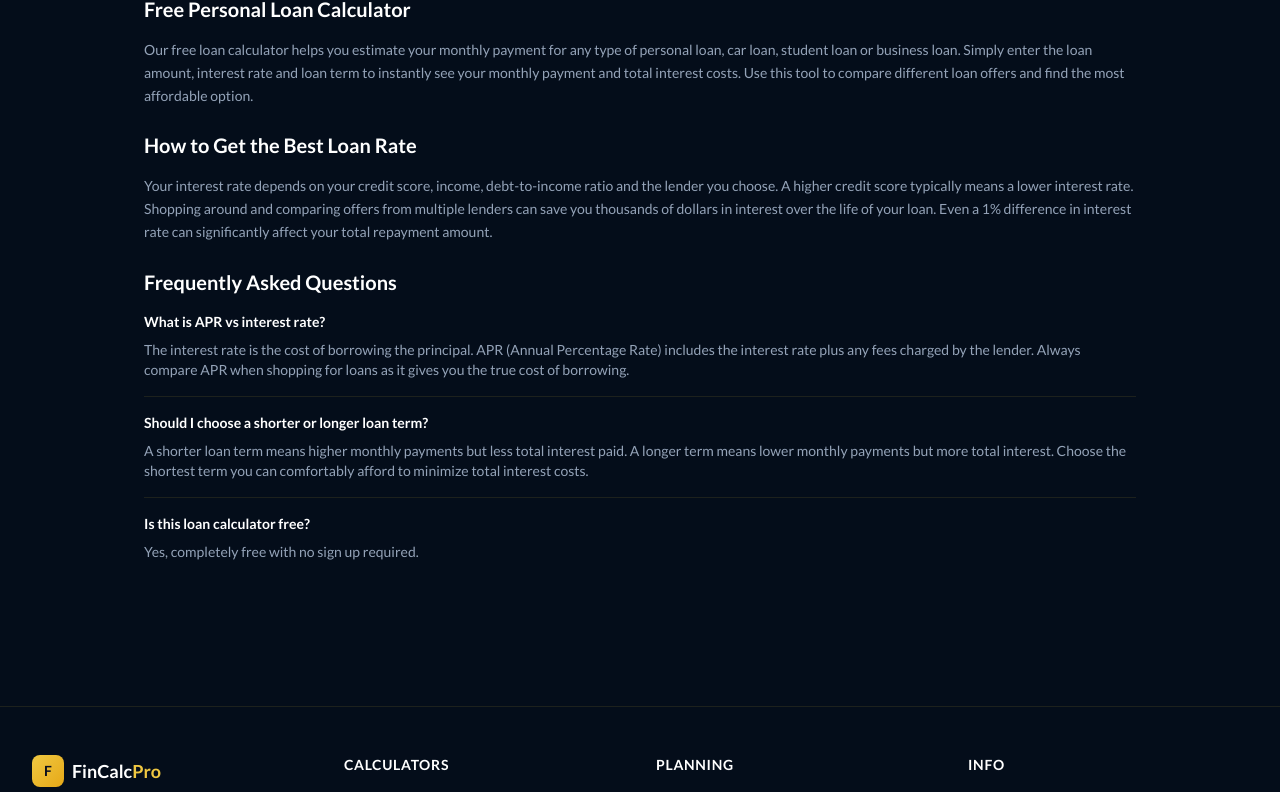
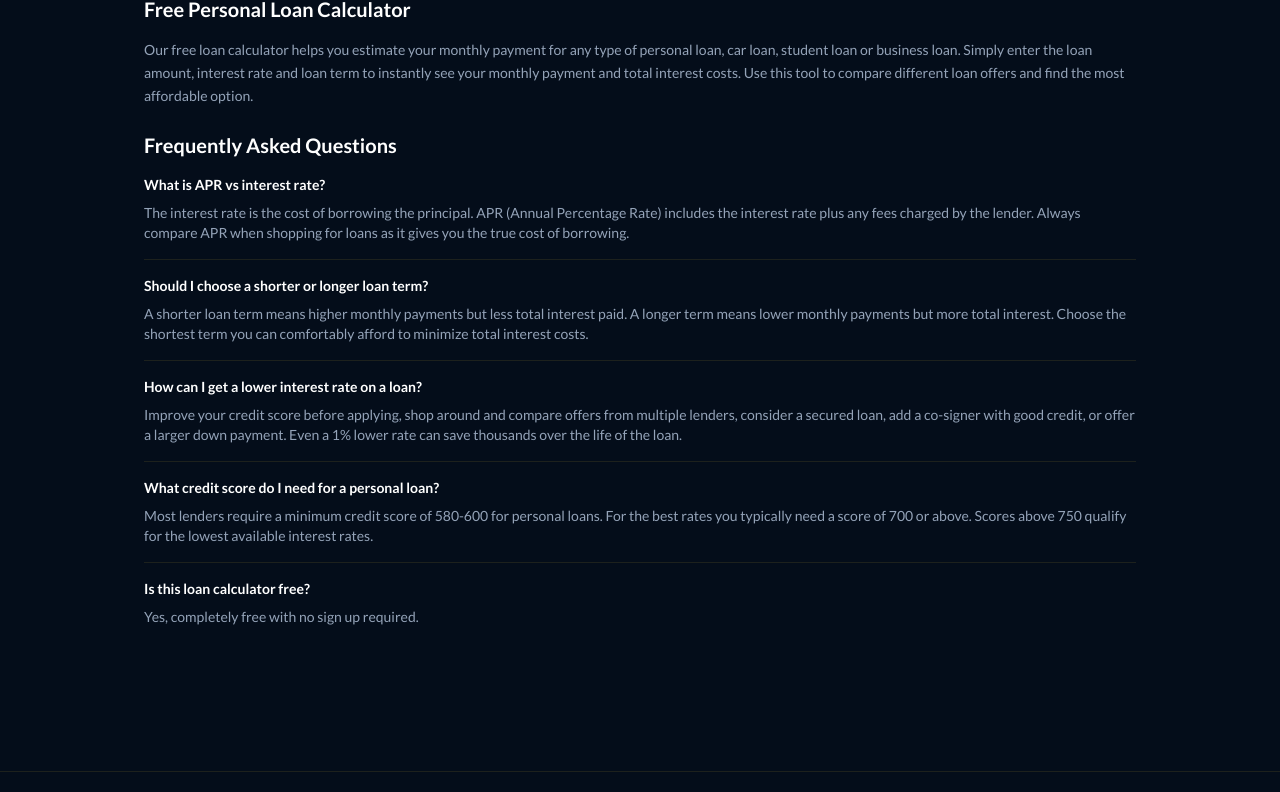
Before and after one commit to mumu15/finance-calc-pro, a Next.js app: page /loan-calculator in a window 1280 px wide. Shown: the part 678-1470 px from the top of the page. Built offline with nearby package versions, Linux system fonts and the light colour scheme; a web font is replaced by a local one.

Commit message:
Add FAQ schema to loan calculator page

```diff
--- a/app/loan-calculator/page.js
+++ b/app/loan-calculator/page.js
@@ -2,6 +2,15 @@
 import { useState } from 'react'
 import Header from '../../components/Header'
 import Footer from '../../components/Footer'
+import FaqSchema from '../../components/FaqSchema'
+
+const faqs = [
+  { q: 'What is APR vs interest rate?', a: 'The interest rate is the cost of borrowing the principal. APR (Annual Percentage Rate) includes the interest rate plus any fees charged by the lender. Always compare APR when shopping for loans as it gives you the true cost of borrowing.' },
+  { q: 'Should I choose a shorter or longer loan term?', a: 'A shorter loan term means higher monthly payments but less total interest paid. A longer term means lower monthly payments but more total interest. Choose the shortest term you can comfortably afford to minimize total interest costs.' },
+  { q: 'How can I get a lower interest rate on a loan?', a: 'Improve your credit score before applying, shop around and compare offers from multiple lenders, consider a secured loan, add a co-signer with good credit, or offer a larger down payment. Even a 1% lower rate can save thousands over the life of the loan.' },
+  { q: 'What credit score do I need for a personal loan?', a: 'Most lenders require a minimum credit score of 580-600 for personal loans. For the best rates you typically need a score of 700 or above. Scores above 750 qualify for the lowest available interest rates.' },
+  { q: 'Is this loan calculator free?', a: 'Yes, completely free with no sign up required.' },
+]
 
 export default function LoanCalculator() {
   const [form, setForm] = useState({ loanAmount: 10000, interestRate: 8.5, loanTerm: 3 })
@@ -22,6 +31,7 @@ export default function LoanCalculator() {
 
   return (
     <>
+      <FaqSchema faqs={faqs} />
       <Header />
       <main className="max-w-5xl mx-auto px-4 py-12">
         <div className="text-center mb-10">
@@ -83,24 +93,14 @@ export default function LoanCalculator() {
             <p className="text-slate-400 text-sm leading-relaxed">Our free loan calculator helps you estimate your monthly payment for any type of personal loan, car loan, student loan or business loan. Simply enter the loan amount, interest rate and loan term to instantly see your monthly payment and total interest costs. Use this tool to compare different loan offers and find the most affordable option.</p>
           </div>
           <div className="result-box">
-            <h2 className="text-xl font-bold text-white mb-4">How to Get the Best Loan Rate</h2>
-            <p className="text-slate-400 text-sm leading-relaxed">Your interest rate depends on your credit score, income, debt-to-income ratio and the lender you choose. A higher credit score typically means a lower interest rate. Shopping around and comparing offers from multiple lenders can save you thousands of dollars in interest over the life of your loan. Even a 1% difference in interest rate can significantly affect your total repayment amount.</p>
-          </div>
-          <div className="result-box">
             <h2 className="text-xl font-bold text-white mb-4">Frequently Asked Questions</h2>
             <div className="space-y-4 text-sm">
-              <div className="border-b pb-4" style={{borderColor:"rgba(240,200,66,0.1)"}}>
-                <h3 className="text-white font-semibold mb-2">What is APR vs interest rate?</h3>
-                <p className="text-slate-400">The interest rate is the cost of borrowing the principal. APR (Annual Percentage Rate) includes the interest rate plus any fees charged by the lender. Always compare APR when shopping for loans as it gives you the true cost of borrowing.</p>
-              </div>
-              <div className="border-b pb-4" style={{borderColor:"rgba(240,200,66,0.1)"}}>
-                <h3 className="text-white font-semibold mb-2">Should I choose a shorter or longer loan term?</h3>
-                <p className="text-slate-400">A shorter loan term means higher monthly payments but less total interest paid. A longer term means lower monthly payments but more total interest. Choose the shortest term you can comfortably afford to minimize total interest costs.</p>
-              </div>
-              <div className="pb-4">
-                <h3 className="text-white font-semibold mb-2">Is this loan calculator free?</h3>
-                <p className="text-slate-400">Yes, completely free with no sign up required.</p>
-              </div>
+              {faqs.map((faq, i) => (
+                <div key={i} className={i < faqs.length - 1 ? "border-b pb-4" : "pb-4"} style={{borderColor:"rgba(240,200,66,0.1)"}}>
+                  <h3 className="text-white font-semibold mb-2">{faq.q}</h3>
+                  <p className="text-slate-400">{faq.a}</p>
+                </div>
+              ))}
             </div>
           </div>
         </div>
```
